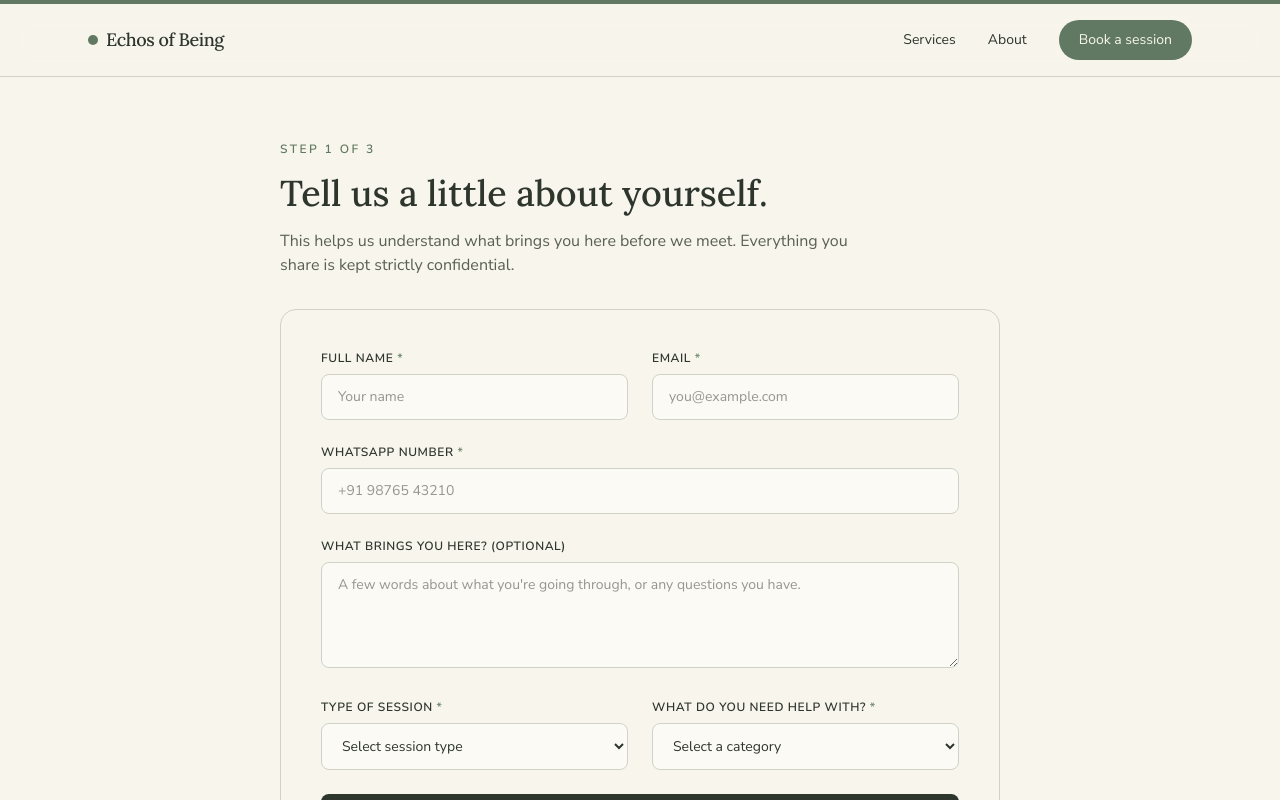
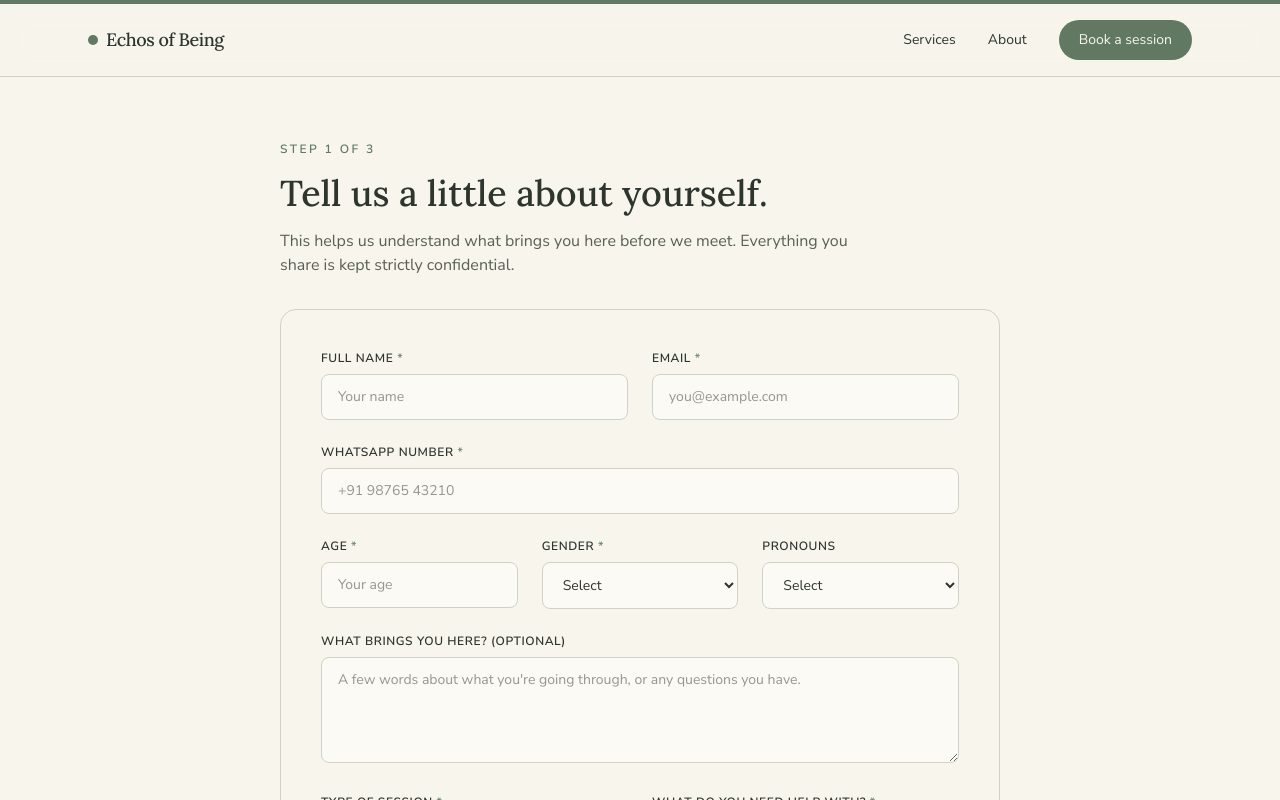
Before and after one commit to echoesofbeingco-design/echoesofbeing, a Next.js app: page /book in a window 1280 px wide. Shown: the top 800 px of the page. Built offline with nearby package versions, Linux system fonts and the light colour scheme; no server answers.

Commit message:
form updated

```diff
--- a/src/app/api/send-email/route.ts
+++ b/src/app/api/send-email/route.ts
@@ -97,6 +97,18 @@ function adminBookingEmail(booking: Record<string, unknown>) {
           <td style="padding: 8px 12px; border: 1px solid #d1d2c7;">${booking.whatsapp}</td>
         </tr>
         <tr>
+          <td style="padding: 8px 12px; border: 1px solid #d1d2c7; font-weight: 600; background: #f7f5ec;">Age</td>
+          <td style="padding: 8px 12px; border: 1px solid #d1d2c7;">${booking.age || "Not provided"}</td>
+        </tr>
+        <tr>
+          <td style="padding: 8px 12px; border: 1px solid #d1d2c7; font-weight: 600; background: #f7f5ec;">Gender</td>
+          <td style="padding: 8px 12px; border: 1px solid #d1d2c7;">${booking.gender || "Not provided"}</td>
+        </tr>
+        <tr>
+          <td style="padding: 8px 12px; border: 1px solid #d1d2c7; font-weight: 600; background: #f7f5ec;">Pronouns</td>
+          <td style="padding: 8px 12px; border: 1px solid #d1d2c7;">${booking.pronouns || "Not provided"}</td>
+        </tr>
+        <tr>
           <td style="padding: 8px 12px; border: 1px solid #d1d2c7; font-weight: 600; background: #f7f5ec;">Session Type</td>
           <td style="padding: 8px 12px; border: 1px solid #d1d2c7;">${booking.sessionType || "Not selected"}</td>
         </tr>
--- a/src/app/book/page.tsx
+++ b/src/app/book/page.tsx
@@ -19,6 +19,9 @@ export default function BookPage() {
     name: "",
     email: "",
     whatsapp: "",
+    age: "",
+    gender: "",
+    pronouns: "",
     sessionType: "",
     category: "",
     concern: "",
@@ -202,6 +205,68 @@ export default function BookPage() {
             />
           </div>
 
+          <div className="grid grid-cols-1 md:grid-cols-3 gap-6">
+            <div>
+              <label className="text-xs font-semibold tracking-wider uppercase block mb-2">
+                Age <span className="text-sage-500">*</span>
+              </label>
+              <input
+                type="number"
+                required
+                min="1"
+                max="120"
+                value={form.age}
+                onChange={(e) => updateField("age", e.target.value)}
+                placeholder="Your age"
+                className="w-full px-4 py-3 rounded-lg border border-border bg-cream-light focus:outline-none focus:ring-2 focus:ring-sage-400/40 transition-shadow duration-300 text-sm"
+              />
+            </div>
+
+            <div>
+              <label className="text-xs font-semibold tracking-wider uppercase block mb-2">
+                Gender <span className="text-sage-500">*</span>
+              </label>
+              <select
+                required
+                value={form.gender}
+                onChange={(e) => updateField("gender", e.target.value)}
+                className="w-full px-4 py-3 rounded-lg border border-border bg-cream-light focus:outline-none focus:ring-2 focus:ring-sage-400/40 transition-shadow duration-300 text-sm"
+              >
+                <option value="" disabled>Select</option>
+                <option>Female</option>
+                <option>Male</option>
+                <option>Non-binary</option>
+                <option>Genderqueer</option>
+                <option>Genderfluid</option>
+                <option>Agender</option>
+                <option>Other</option>
+                <option>Rather not say</option>
+              </select>
+            </div>
+
+            <div>
+              <label className="text-xs font-semibold tracking-wider uppercase block mb-2">
+                Pronouns
+              </label>
+              <select
+                value={form.pronouns}
+                onChange={(e) => updateField("pronouns", e.target.value)}
+                className="w-full px-4 py-3 rounded-lg border border-border bg-cream-light focus:outline-none focus:ring-2 focus:ring-sage-400/40 transition-shadow duration-300 text-sm"
+              >
+                <option value="">Select</option>
+                <option>She/Her</option>
+                <option>He/Him</option>
+                <option>They/Them</option>
+                <option>She/They</option>
+                <option>He/They</option>
+                <option>Ze/Zir</option>
+                <option>Any pronouns</option>
+                <option>Other</option>
+                <option>Rather not say</option>
+              </select>
+            </div>
+          </div>
+
           <div>
             <label className="text-xs font-semibold tracking-wider uppercase block mb-2">
               What brings you here? (optional)
@@ -227,8 +292,8 @@ export default function BookPage() {
                 className="w-full px-4 py-3 rounded-lg border border-border bg-cream-light focus:outline-none focus:ring-2 focus:ring-sage-400/40 transition-shadow duration-300 text-sm"
               >
                 <option value="" disabled>Select session type</option>
-                <option>Introductory consultation</option>
-                <option>Individual therapy</option>
+                <option value="Introductory consultation">Introductory consultation (Free)</option>
+                <option value="Individual therapy">Individual therapy (₹2,000)</option>
               </select>
             </div>
 
--- a/src/app/page.tsx
+++ b/src/app/page.tsx
@@ -98,16 +98,16 @@ export default function Home() {
               <Link
                 key={service.slug}
                 href={`/services/${service.slug}`}
-                className="group border border-border rounded-2xl p-8 hover:border-sage-400/60 hover:shadow-sm transition-all duration-300 block"
+                className="group border border-border rounded-2xl p-5 md:p-8 hover:border-sage-400/60 hover:shadow-md transition-all duration-300 block cursor-pointer"
               >
-                <div className="w-10 h-10 rounded-full bg-secondary-bg mb-6 transition-all duration-300 group-hover:scale-125 group-hover:bg-sage-400/40" />
-                <h3 className="font-serif text-lg font-medium mb-3">
+                <div className="w-10 h-10 rounded-full bg-secondary-bg mb-5 md:mb-6 transition-all duration-300 group-hover:scale-125 group-hover:bg-sage-400/40" />
+                <h3 className="font-serif text-lg font-medium mb-2 md:mb-3">
                   {service.title}
                 </h3>
-                <p className="text-sm text-muted leading-relaxed">
+                <p className="text-sm text-muted leading-relaxed mb-4">
                   {service.description}
                 </p>
-                <span className="inline-flex items-center gap-1.5 text-sm text-sage-600 mt-4 opacity-0 group-hover:opacity-100 transition-opacity duration-300">
+                <span className="inline-flex items-center gap-1.5 text-sm text-sage-600 font-medium transition-all duration-300 group-hover:gap-2.5">
                   Learn more
                   <svg className="w-3.5 h-3.5 transition-transform duration-300 group-hover:translate-x-1" fill="none" viewBox="0 0 24 24" stroke="currentColor" strokeWidth={2}>
                     <path strokeLinecap="round" strokeLinejoin="round" d="M17 8l4 4m0 0l-4 4m4-4H3" />
--- a/src/lib/booking.ts
+++ b/src/lib/booking.ts
@@ -12,6 +12,9 @@ export interface BookingData {
   name: string;
   email: string;
   whatsapp: string;
+  age: string;
+  gender: string;
+  pronouns: string;
   sessionType: string;
   category: string;
   concern: string;
```
